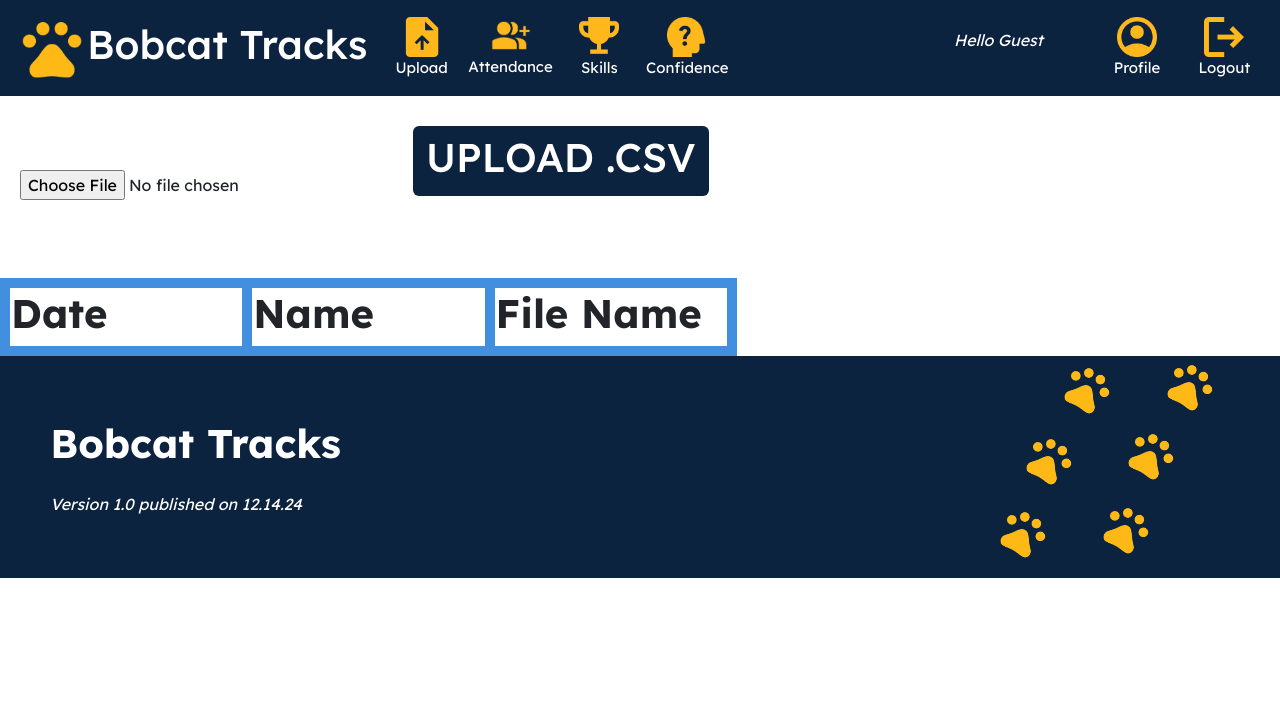
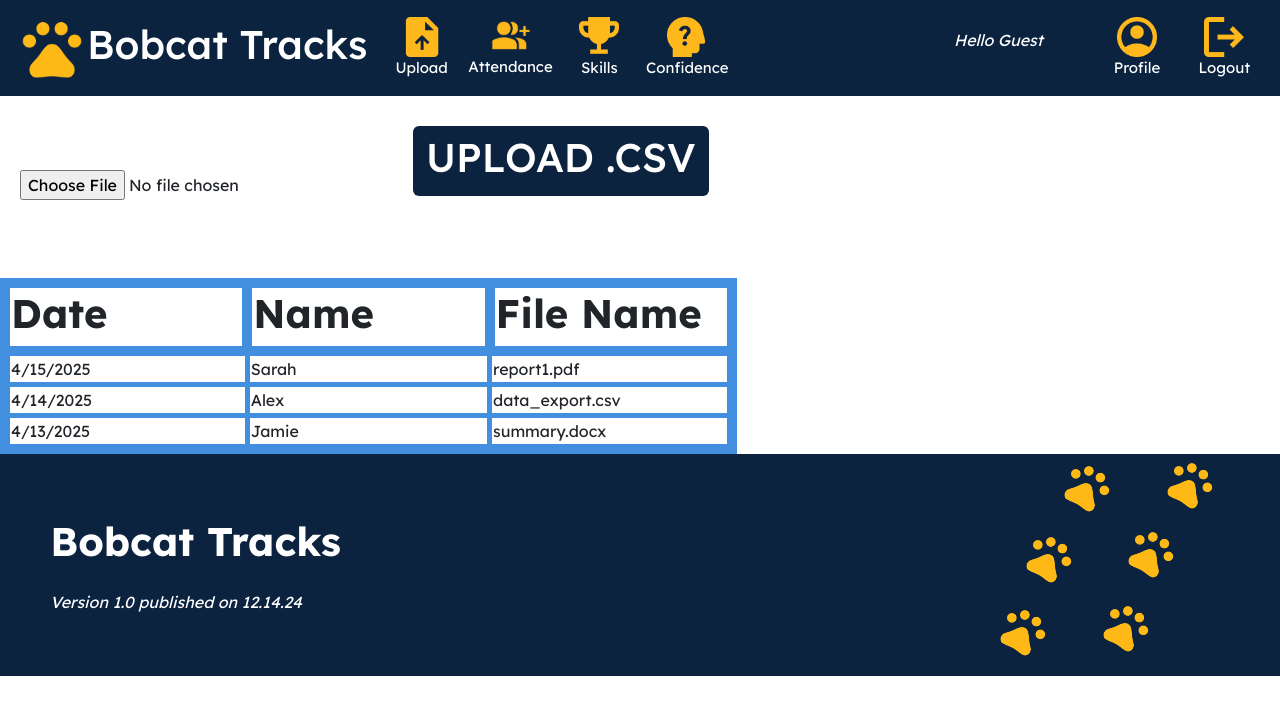
Before and after one commit to ecarl1/CapstoneProject, a React (Create React App) app in the folder bobcat-tracks/: page /upload in a window 1280 px wide. Shown: the top 714 px of the page. Built offline with nearby package versions, Linux system fonts and the light colour scheme; sample sign-in values are in the browser's storage.

Commit message:
map function on upload page

```diff
--- a/bobcat-tracks/src/components/UploadPage.jsx
+++ b/bobcat-tracks/src/components/UploadPage.jsx
@@ -10,6 +10,23 @@ class UploadPage extends Component {
       file: null,
       message: "",
       loading: false,
+      logs: [
+        {
+          name: "Sarah",
+          date: "2025-04-15T10:30:00Z",
+          filename: "report1.pdf",
+        },
+        {
+          name: "Alex",
+          date: "2025-04-14T14:20:00Z",
+          filename: "data_export.csv",
+        },
+        {
+          name: "Jamie",
+          date: "2025-04-13T09:10:00Z",
+          filename: "summary.docx",
+        },
+      ],
     };
   }
 
@@ -119,7 +136,8 @@ class UploadPage extends Component {
                   style={{ maxWidth: "200px", marginBottom: "20px" }}
                 />
                 <p style={{ fontSize: "1.5rem" }}>
-                  Uploading in progress...<br />
+                  Uploading in progress...
+                  <br />
                   The page is temporarily disabled.
                 </p>
               </div>
@@ -131,11 +149,26 @@ class UploadPage extends Component {
           <table className="uploadTable">
             <thead>
               <tr className="headerRow">
-                <th className="uploadHeader"><h1>Date</h1></th>
-                <th className="uploadHeader"><h1>Name</h1></th>
-                <th className="uploadHeader"><h1>File Name</h1></th>
+                <th className="uploadHeader">
+                  <h1>Date</h1>
+                </th>
+                <th className="uploadHeader">
+                  <h1>Name</h1>
+                </th>
+                <th className="uploadHeader">
+                  <h1>File Name</h1>
+                </th>
               </tr>
             </thead>
+            <tbody className="tableBody">
+              {this.state.logs.map((log, index) => (
+                <tr key={index}>
+                  <td>{new Date(log.date).toLocaleDateString()}</td>
+                  <td>{log.name}</td>
+                  <td>{log.filename}</td>
+                </tr>
+              ))}
+            </tbody>
           </table>
         </div>
         <Footer />
--- a/bobcat-tracks/src/custom.scss
+++ b/bobcat-tracks/src/custom.scss
@@ -375,6 +375,14 @@ h3 {
   width: 30%;
 }
 
+.tableBody {
+  border: 10px solid #418fde !important;
+}
+
+td {
+  border: 5px solid #418fde !important;
+}
+
 .multiselect {
   display: block;
   width: 100%;
```
